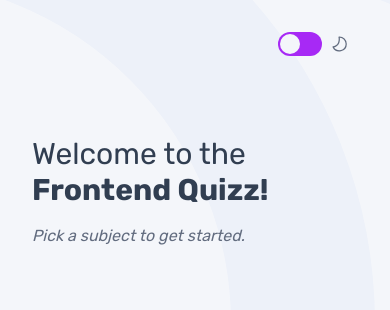
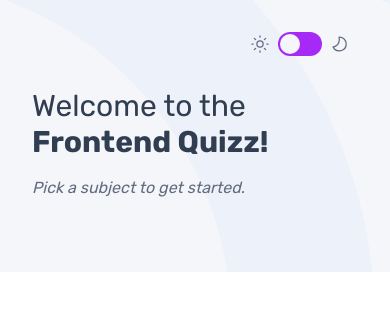
Before and after one commit to alexisdlr/frontend-quizz-app, a Next.js app: page / in a window 390 px wide. Shown: the top 310 px of the page. Built offline with nearby package versions, Linux system fonts and the light colour scheme; no server answers.

Commit message:
responsive

```diff
--- a/app/(root)/layout.tsx
+++ b/app/(root)/layout.tsx
@@ -7,7 +7,7 @@ const RootLayout = ({ children }: { children: React.ReactNode }) => {
     <div className="bg-white dark:bg-dark-blue xs:py-8 md:py-20 w-full h-full transition relative">
       {/* BACKGROUND PATTERN  */}
       <ImageBackground />
-      <MaxWidthWrapper className="flex justify-end mb-20 xs:px-10 md:px-0">
+      <MaxWidthWrapper className="flex justify-end xs:mb-8 lg:mb-20 xs:px-10 md:px-0">
         <Header />
       </MaxWidthWrapper>
 
--- a/components/header.tsx
+++ b/components/header.tsx
@@ -3,7 +3,7 @@ import SwitchTheme from './switch-theme'
 
 const Header = () => {
   return (
-    <div >
+    <div className='relative z-10' >
       <SwitchTheme />
     </div>
   )
--- a/components/providers/theme-provider.tsx
+++ b/components/providers/theme-provider.tsx
@@ -10,7 +10,7 @@ interface ThemeProviderProps {
 const ThemeProvider: React.FC<ThemeProviderProps> = ({ children }) => {
   const { darkMode } = useThemeStore();
   return (
-    <div className={`${darkMode ? "dark" : ""} w-full h-full`}>
+    <div className={`${darkMode ? "dark" : ""} w-full xs:min-h-screen lg:h-full`}>
       {children}
     </div>
   );
```
